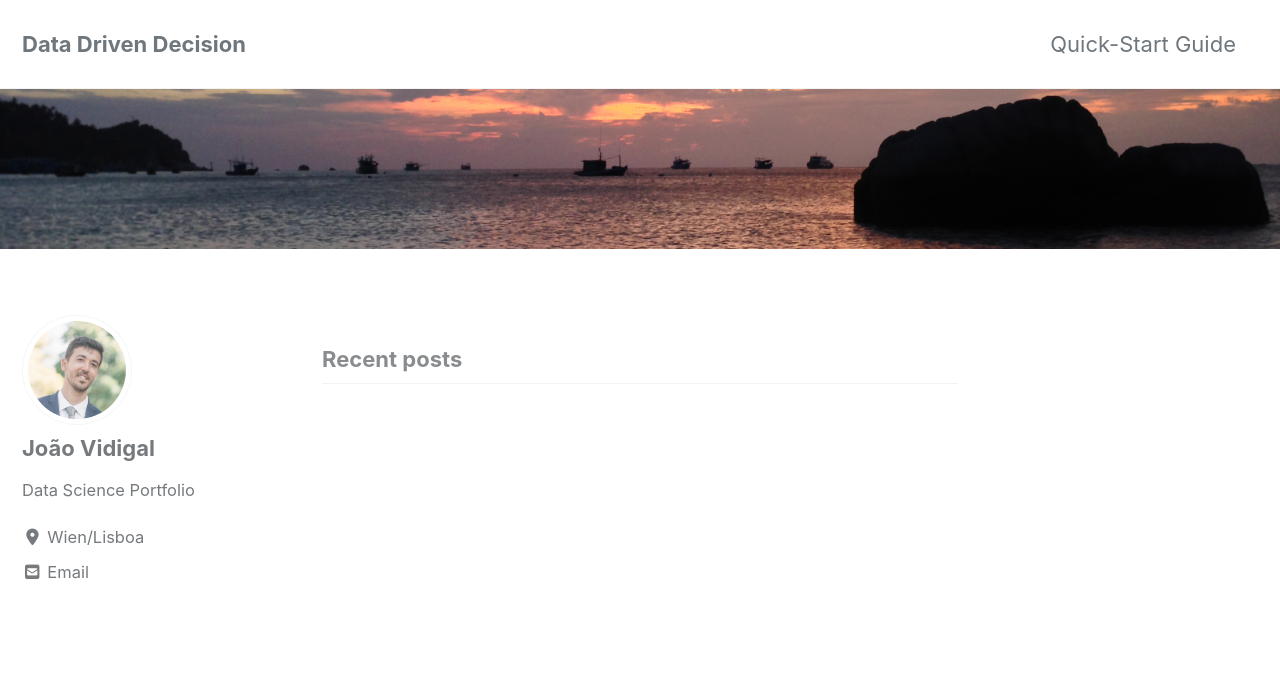
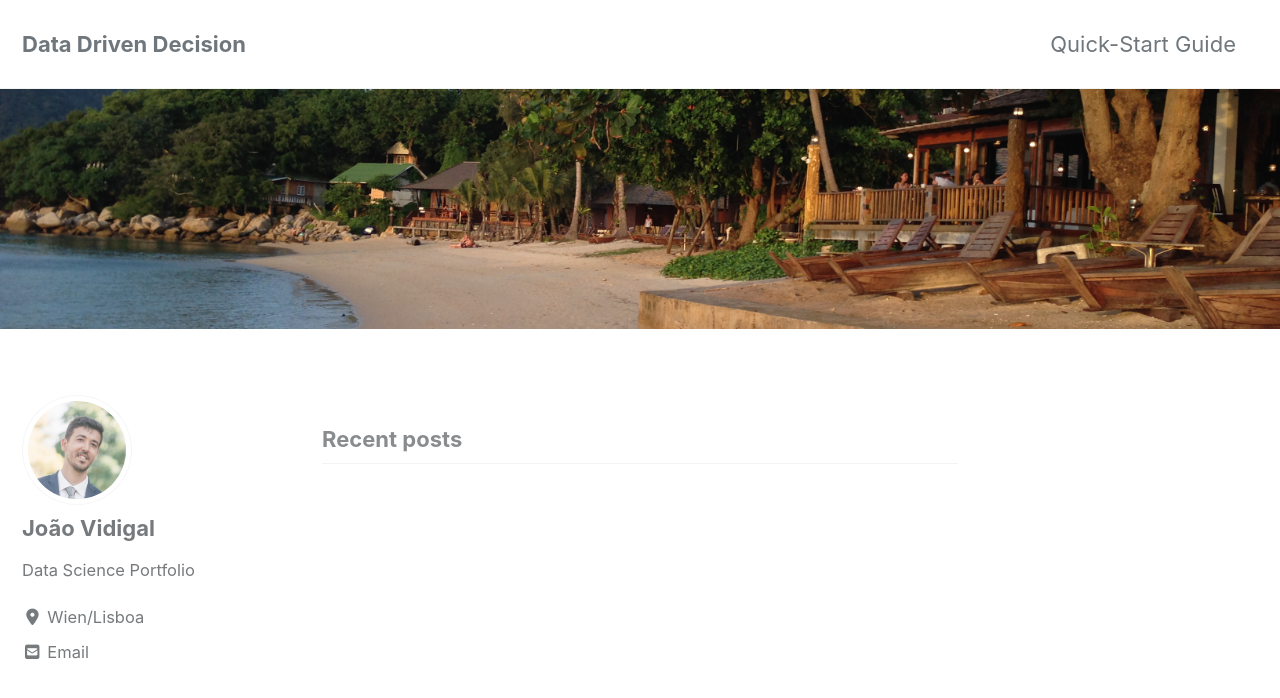
Before and after one commit to vidigaljoao/vidigaljoao.github.io, a Jekyll site: the page built from index.html, in a window 1280 px wide and 900 px high. Shown: the top 698 px of the window. Built offline with Jekyll 4.4.1, drawn with Linux system fonts in a browser that asks for light colours; cached includes are drawn as plain includes; nearby versions of some CDN libraries; the list of posts is cut into pages by our own code.

Commit message:
change config

```diff
--- a/index.html
+++ b/index.html
@@ -2,5 +2,5 @@
 layout: home
 author_profile: true
 header:
-    image: "/images/test_header1.jpg"
+    image: "/images/header_1.jpg"
 ---
```
Also changed, not shown: images/header1_1.JPG (deleted), images/header1_4.JPG (deleted), images/header4.JPG (deleted), images/header_1.jpg (added), images/tech_header.jpg (deleted), images/test_header.jpg (deleted), images/test_header1.jpg (deleted), 3 other files.
